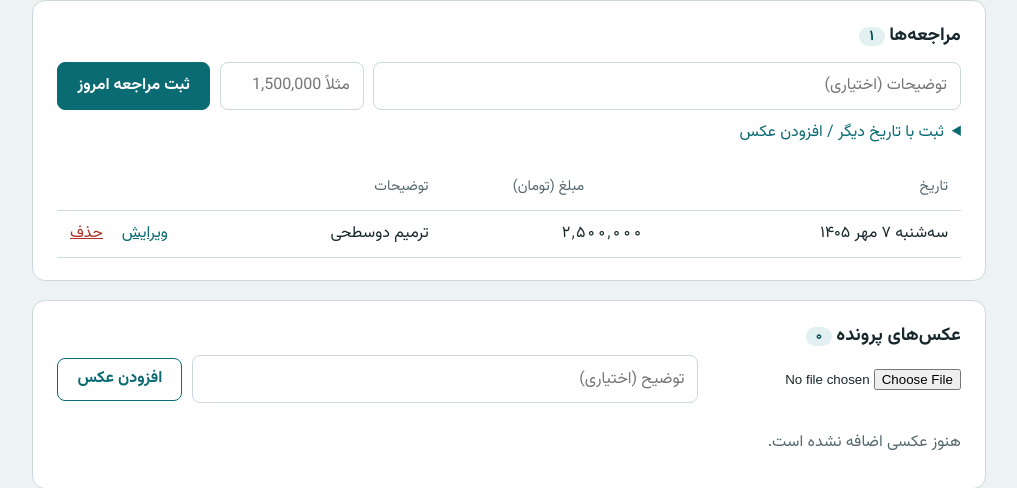
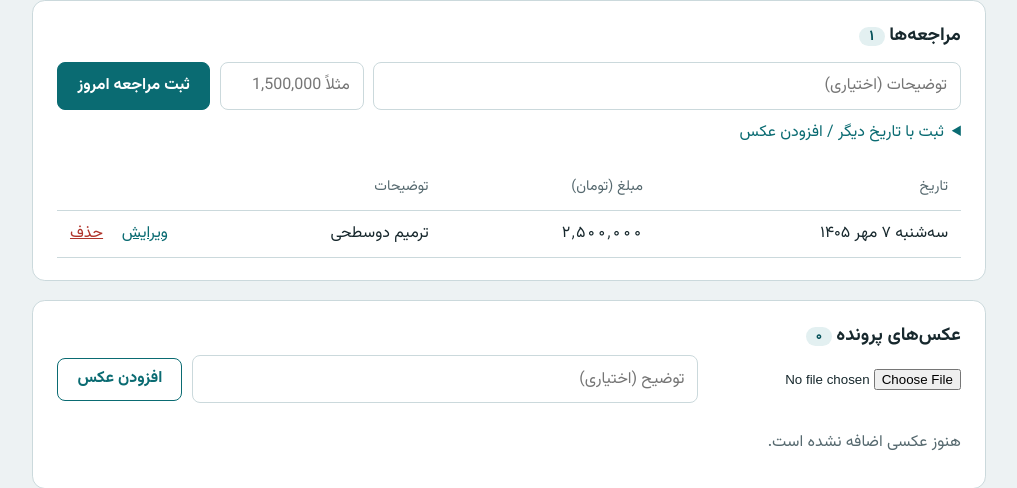
Before and after one commit to M1k3ll/FinDent, a Django app: page /patients/13/ in a window 1280 px wide. Shown: the part 662-1150 px from the top of the page, without its empty margins (131-1148 px from the left). Run offline with Django 5.2, Linux system fonts and the light colour scheme; a user stored in the database is signed in; data comes from the database, SQL or seed files in the repository.

Commit message:
update css files

```diff
--- a/static/css/app.css
+++ b/static/css/app.css
@@ -327,7 +327,7 @@ table.data {
 /* ستون‌های عددی مثل شماره پرونده و موبایل */
 .data th.num-head,
 .data td.num {
-    text-align: center;
+    text-align: right;
     direction: ltr;
     white-space: nowrap;
 }
```
